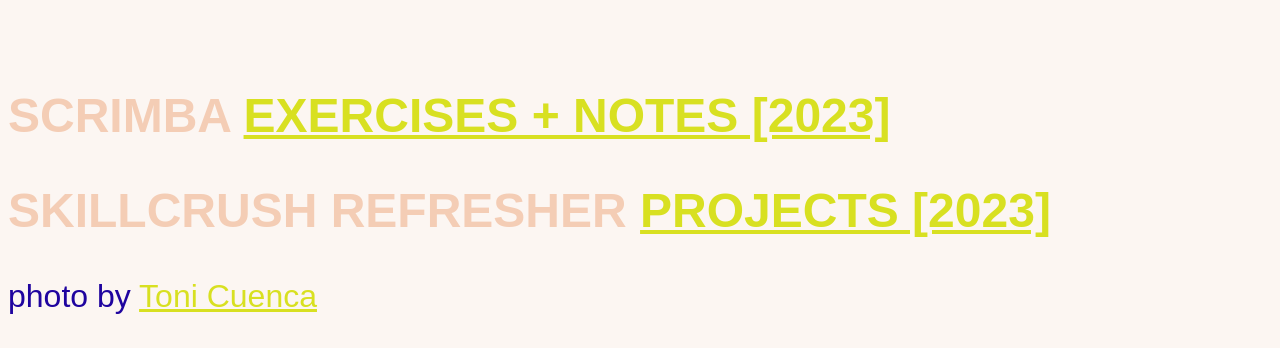
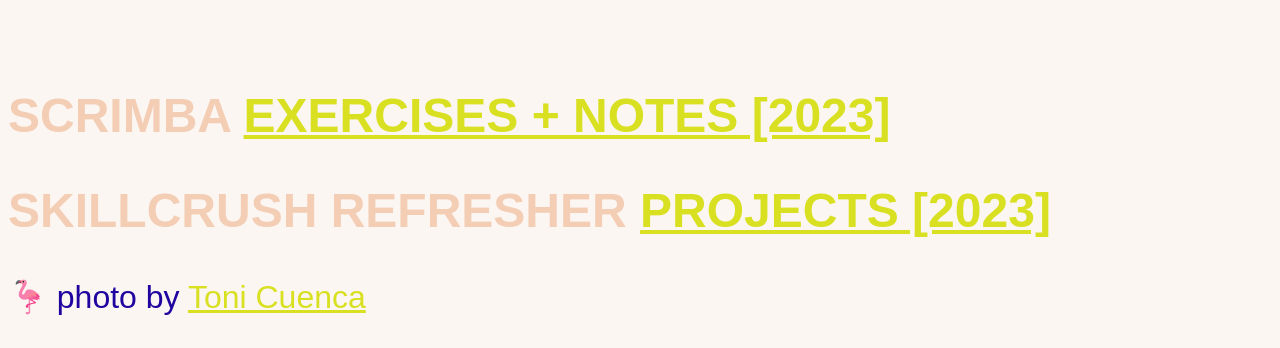
Before and after one commit to Victoria-Farr/coding-bunny-2023, a plain HTML site: page index.html in a window 1280 px wide. Shown: the part 980-1328 px from the top of the page. Drawn offline with Linux system fonts and the light colour scheme; a web font is replaced by a local one.

Commit message:
Added flamingo emoji to photo credit

```diff
--- a/index.html
+++ b/index.html
@@ -16,7 +16,7 @@
     <h1>Be the flamingo.</h1>
     <h2>Scrimba <a href="scrimba.html">exercises + notes [2023]</a></h2>
     <h2>Skillcrush refresher <a href="skillcrush.html">projects [2023]</a></h2>
-    <p>photo by <a href="https://www.pexels.com/photo/pink-flamingo-inflatable-ring-and-green-inflatable-ring-on-swimming-pool-565999/">Toni Cuenca</a></p>
+    <p>🦩 photo by <a href="https://www.pexels.com/photo/pink-flamingo-inflatable-ring-and-green-inflatable-ring-on-swimming-pool-565999/">Toni Cuenca</a></p>
 </body>
 
 </html>
```
